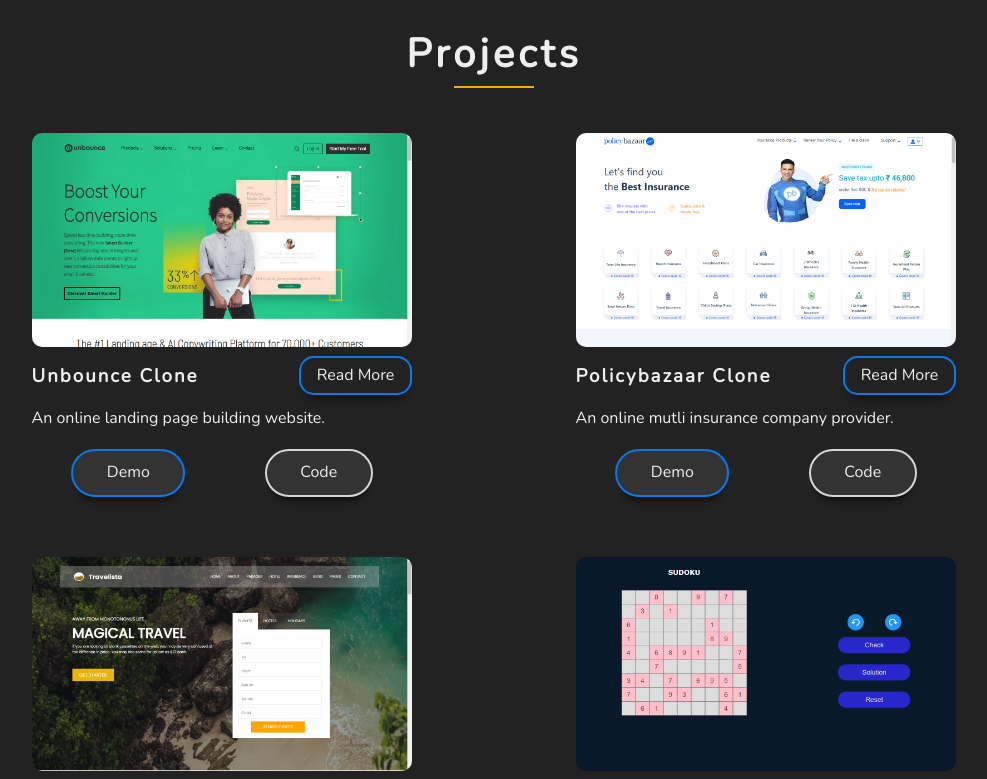
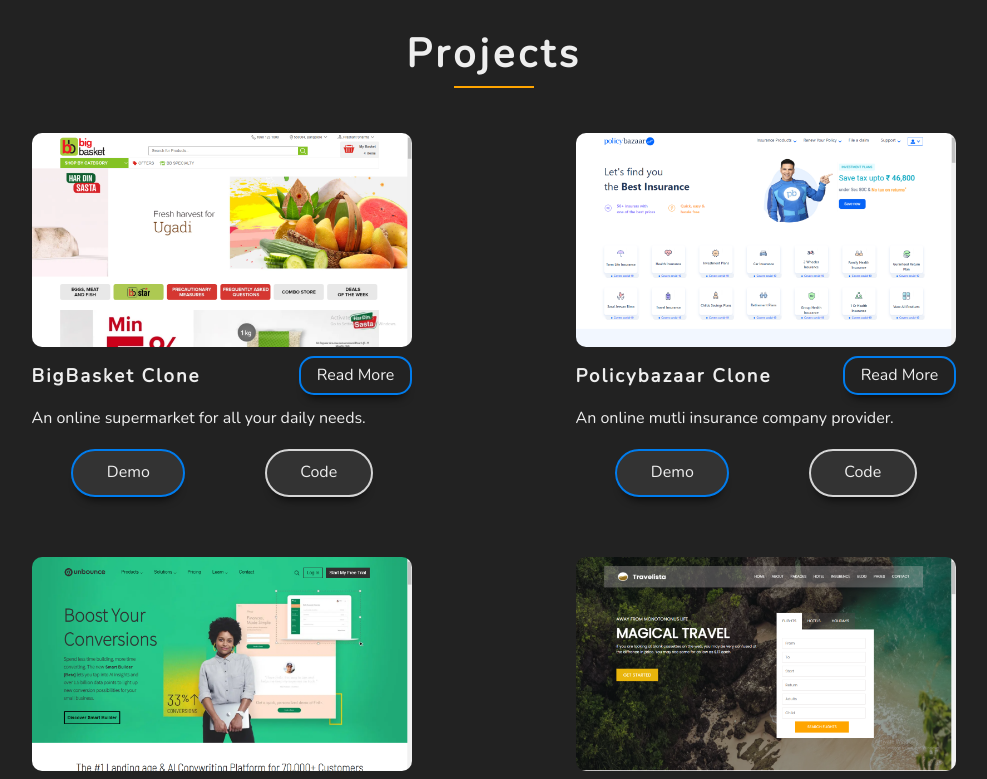
Before and after one commit to prashant-ku-sharma/prashant-ku-sharma.github.io, a React (Create React App) app: page / in a window 1280 px wide. Shown: the part 1720-2499 px from the top of the page, without its empty margins (146-1133 px from the left). Built offline with nearby package versions, Linux system fonts and the light colour scheme.

Commit message:
added new project => bigbasket

```diff
--- a/src/Components/Viewport.jsx
+++ b/src/Components/Viewport.jsx
@@ -1,10 +1,11 @@
-import React from "react";
+import React, { useEffect } from "react";
 import { typing } from "../Effects/window.effects";
 import { ViewportSection } from "../Elements/elements";
 import author from "./../Images/author.png";
 
 export const Viewport = ({ currTheme }) => {
-  typing();
+  useEffect(typing, []);
+
   return (
     <ViewportSection id="viewport" currTheme={currTheme}>
       <div>
--- a/src/data.js
+++ b/src/data.js
@@ -15,6 +15,7 @@
 import unbounce from "./Images/pngs/unbounce.png";
 import travel from "./Images/pngs/travel.png";
 import policybazaar from "./Images/pngs/policybazaar.png";
+import bigbasket from "./Images/pngs/bigbasket.png";
 
 import { FaHackerrank } from "react-icons/fa";
 import { BsGithub, BsLinkedin } from "react-icons/bs";
@@ -40,6 +41,51 @@
 
 export const projectArray = [
   {
+    image: bigbasket,
+    title: "BigBasket Clone",
+    description: "An online supermarket for all your daily needs.",
+    demoLink: "https://prashant-sharma-tws.github.io/big-basket/",
+    codeLink: "https://github.com/Prashant-Sharma-TWS/big-basket",
+    techStack: [
+      { title: "HTML", image: html },
+      { title: "CSS", image: css },
+      { title: "Javascript", image: javascript },
+      { title: "Github", image: github },
+      { title: "MongoDB", image: mongodb },
+      { title: "React", image: react },
+      { title: "Redux", image: redux },
+    ],
+    duration: "6 days",
+    type: "A collaborative project built with 3 other developers",
+    responsibilities: [
+      "Developed Home page",
+      "Login/Signup using redux",
+      "Searching products on user's search term.",
+    ],
+  },
+  {
+    image: policybazaar,
+    title: "Policybazaar Clone",
+    description: "An online mutli insurance company provider.",
+    demoLink: "https://prashant-sharma-tws.github.io/policybazaar/",
+    codeLink: "https://github.com/Prashant-Sharma-TWS/policybazaar",
+    techStack: [
+      { title: "HTML", image: html },
+      { title: "CSS", image: css },
+      { title: "Javascript", image: javascript },
+      { title: "Github", image: github },
+      { title: "React", image: react },
+      { title: "Redux", image: redux },
+    ],
+    duration: "6 days",
+    type: "A collaborative project built by a team of 4 under 4 days.",
+    responsibilities: [
+      "User sign-in and login page.",
+      "Developed the Insurance and Quotes page.",
+      "Integrated the frontend with company database.",
+    ],
+  },
+  {
     image: unbounce,
     title: "Unbounce Clone",
     description: "An online landing page building website.",
@@ -50,32 +96,12 @@
       { title: "CSS", image: css },
       { title: "Javascript", image: javascript },
     ],
+    duration: "6 days",
     type: "A collaborative project built with 2 other developers",
     responsibilities: [
       "User sign-in and login page.",
       "Developed the Landing page.",
       "Use of animations for better user-experience.",
-    ],
-  },
-  {
-    image: policybazaar,
-    title: "Policybazaar Clone",
-    description: "An online mutli insurance company provider.",
-    techStack: [
-      { title: "HTML", image: html },
-      { title: "CSS", image: css },
-      { title: "Javascript", image: javascript },
-      { title: "Github", image: github },
-      { title: "React", image: react },
-      { title: "Redux", image: redux },
-    ],
-    demoLink: "https://prashant-sharma-tws.github.io/policybazaar/",
-    codeLink: "https://github.com/Prashant-Sharma-TWS/policybazaar",
-    type: "A collaborative project built by a team of 4 under 4 days.",
-    responsibilities: [
-      "User sign-in and login page.",
-      "Developed the Insurance and Quotes page.",
-      "Integrated the frontend with company database.",
     ],
   },
   {
@@ -89,6 +115,7 @@
       { title: "CSS", image: css },
       { title: "Javascript", image: javascript },
     ],
+    duration: "6 days",
     type: "A collaborative project built with 3 other developers",
     responsibilities: [
       "Developed the Blog page.",
@@ -100,14 +127,15 @@
     title: "Sudoku",
     description:
       "A sudoku challenge for users, where they can solve and get them solved.",
+    demoLink: "https://prashant-sharma-tws.github.io/sudoku/",
+    codeLink: "https://github.com/Prashant-Sharma-TWS/sudoku",
     techStack: [
       { title: "HTML", image: html },
       { title: "CSS", image: css },
       { title: "Javascript", image: javascript },
       { title: "React", image: react },
     ],
-    demoLink: "https://prashant-sharma-tws.github.io/sudoku/",
-    codeLink: "https://github.com/Prashant-Sharma-TWS/sudoku",
+    duration: "2 days",
     type: "A solo project.",
     features: [
       "User can solve a puzzle.",
```
Also changed, not shown: src/Images/pngs/bigbasket.png (added), 1 other file (tests, documents, lock files or other folders).
